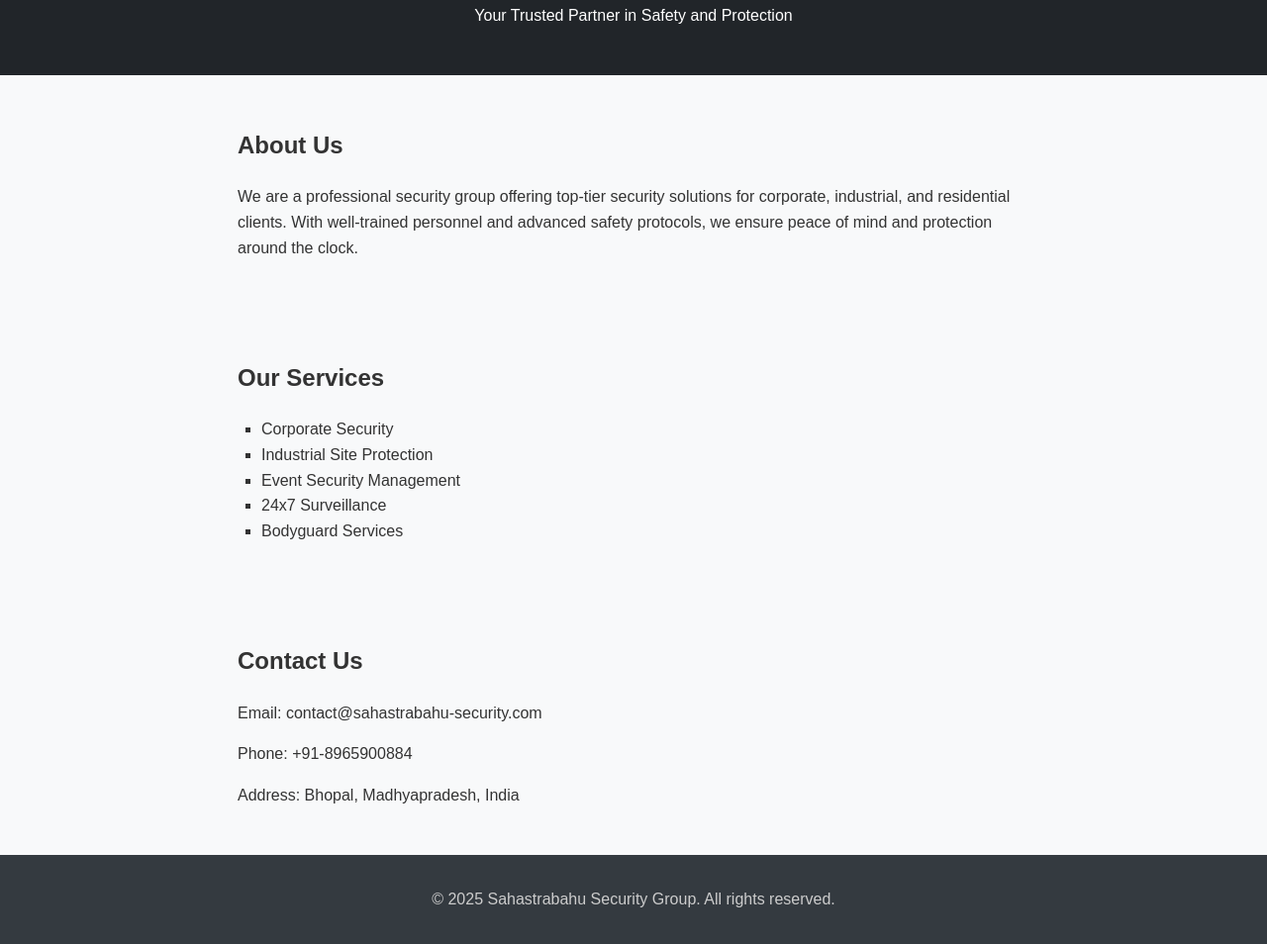
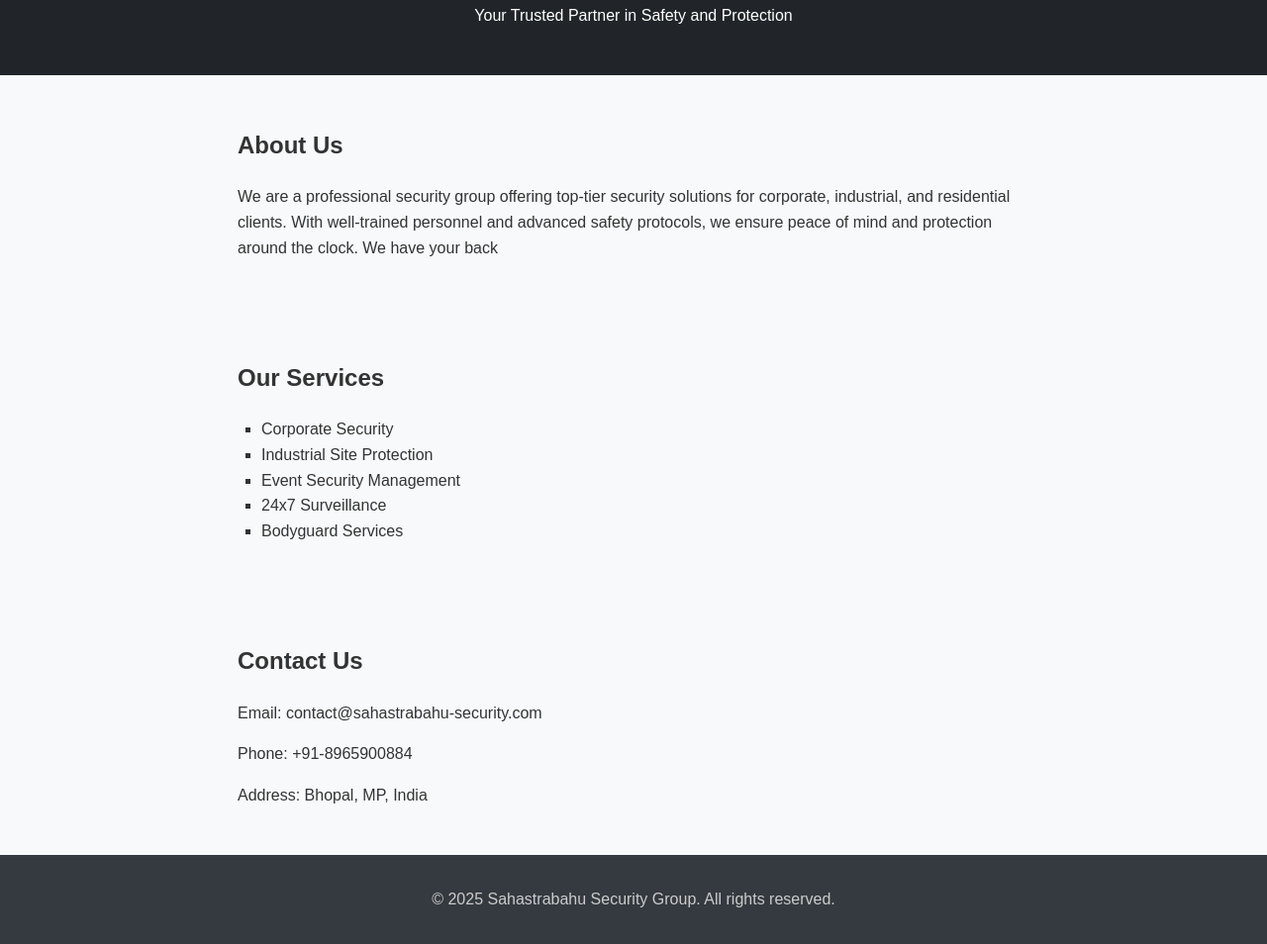
Before and after one commit to Divyansh6766/SBSG, a plain HTML site: page index.html in a window 1280 px wide. Shown: the part 118-1072 px from the top of the page at 99% size. Drawn offline with Linux system fonts and the light colour scheme.

Commit message:
made changes in website

```diff
--- a/index.html
+++ b/index.html
@@ -13,7 +13,7 @@
 
     <section class="about">
         <h2>About Us</h2>
-        <p>We are a professional security group offering top-tier security solutions for corporate, industrial, and residential clients. With well-trained personnel and advanced safety protocols, we ensure peace of mind and protection around the clock.</p>
+        <p>We are a professional security group offering top-tier security solutions for corporate, industrial, and residential clients. With well-trained personnel and advanced safety protocols, we ensure peace of mind and protection around the clock. We have your back</p>
     </section>
 
     <section class="services">
@@ -31,7 +31,7 @@
         <h2>Contact Us</h2>
         <p>Email: contact@sahastrabahu-security.com</p>
         <p>Phone: +91-8965900884</p>
-        <p>Address: Bhopal, Madhyapradesh, India</p>
+        <p>Address: Bhopal, MP, India</p>
     </section>
 
     <footer>
```
